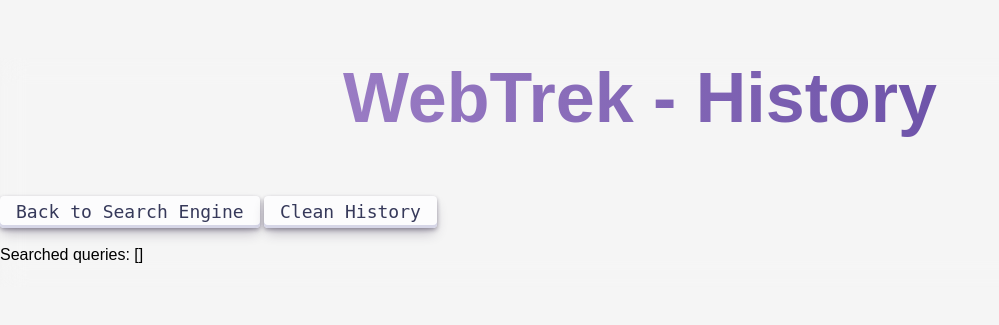
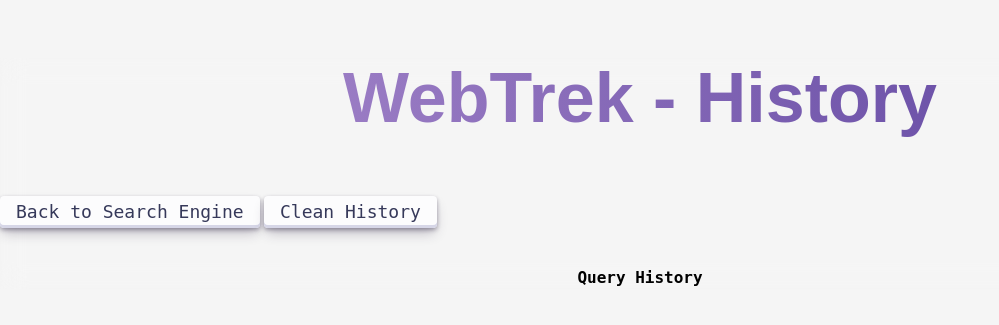
Before and after one commit to Meet1903/WebTrek-The-Search-Engine, a Flask app: page /history in a window 1280 px wide. Shown: the top 325 px of the page, without its empty margins (0-999 px from the left). Run offline with Flask 3, Linux system fonts and the light colour scheme; data that the repository does not hold is empty.

Commit message:
CSS changes for History page

```diff
--- a/static/styles.css
+++ b/static/styles.css
@@ -133,3 +133,9 @@ input[type="text"] {
     backdrop-filter: blur(8px);
     display: none;
 }
+
+.query-history {
+    text-align: -webkit-center;
+    padding-top: 20px;
+    font-family: "JetBrains Mono",monospace;
+}
--- a/templates/history.html
+++ b/templates/history.html
@@ -12,6 +12,27 @@
             <button type="submit" class="button-1">Clean History</button>
         </form>
     </div>
-    <label for="data">Searched queries: {{history}}</label><br>
+    <!-- <label for="data">Searched queries: {{history}}</label><br> -->
+    <div class="query-history">
+        <table style="border-spacing: 1px;">
+            <thead>
+                <tr>
+                    <th>Query History</th>
+                </tr>
+            </thead>
+            <tbody>
+                {% for query in history %}
+                <tr>
+                    <td style="padding: 0px;">
+                        <ul style="margin: 1px;">
+                            <li>{{ query }}</li>
+                        </ul>
+                    </td>
+                </tr>
+                {% endfor %}
+            </tbody>
+        </table>
+    </div>
+
 </body>
 </html>
```
